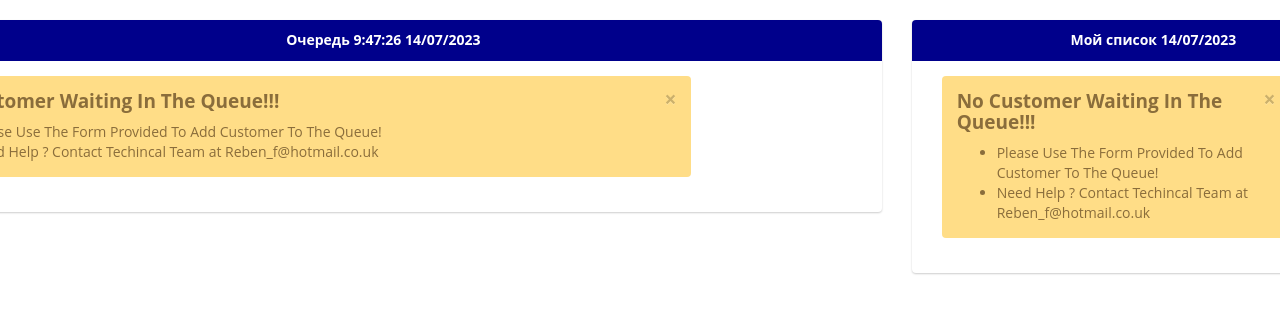
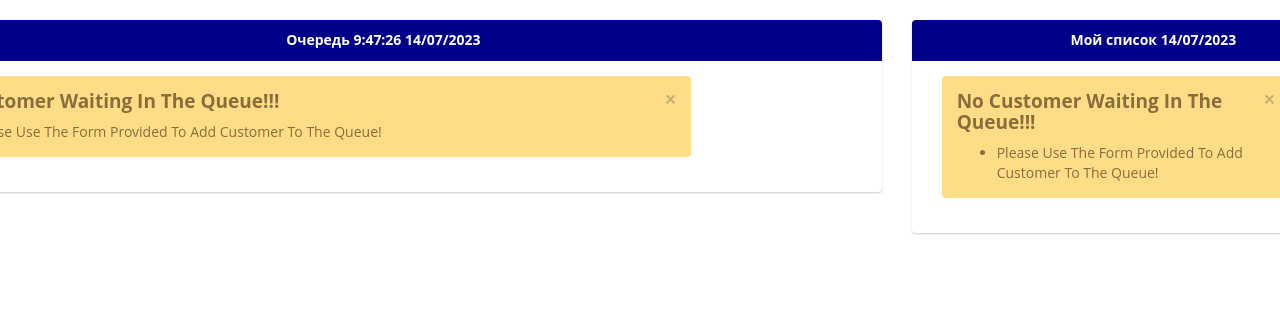
Before and after one commit to UlanZhassanov/CouncilQueue, a PHP site: page /admin.php in a window 1280 px wide; the page is wider, and only the part inside the window is pictured. Shown: the part 74-388 px from the top of that part. Run offline with PHP 8.4, Linux system fonts and the light colour scheme; the visitor is signed in with stand-in values (Sample User, id 1); data that the repository does not hold is empty; a stand-in replaces the project's code that opens the database connection; some libraries are stand-ins or nearby versions.

Commit message:
mini fixes

```diff
--- a/lib/queued-today-admin.php
+++ b/lib/queued-today-admin.php
@@ -1,13 +1,6 @@
 <?php
 
 include ('db_connector.php');
-/*
- * lib/queued-today.php
- * used for display Customer in the Queue , Called From index.php
- * Author Ruben Faraj
- * Email: Reben_f@hotmail.co.uk
- * Date : 14-05-2017
- */
 
 /*%%%%%%%%%%%%%%%% Remove Customer in the Qeueu or Record Deleting %%%%%%%%%%%%%%%%%%%%%%%%%%%%%%%%%%*/
 $action = isset($_GET['action']) ? $_GET['action'] : "";
@@ -104,7 +97,6 @@ else {
       <h4> No Customer Waiting In The Queue!!!</h4>
       <ul>
         <li>Please Use The Form Provided To Add Customer To The Queue!</li>
-        <li>Need Help ? Contact Techincal Team at Reben_f@hotmail.co.uk </li>
       </ul>
     </div><!--  alert-warning -->
   </div><!--/.col-md-8   -->
--- a/lib/queued-today.php
+++ b/lib/queued-today.php
@@ -1,13 +1,6 @@
 <?php
 
 include ('db_connector.php');
-/*
- * lib/queued-today.php
- * used for display Customer in the Queue , Called From index.php
- * Author Ruben Faraj
- * Email: Reben_f@hotmail.co.uk
- * Date : 14-05-2017
- */
 
 /*%%%%%%%%%%%%%%%% Remove Customer in the Qeueu or Record Deleting %%%%%%%%%%%%%%%%%%%%%%%%%%%%%%%%%%*/
 $action = isset($_GET['action']) ? $_GET['action'] : "";
@@ -106,7 +99,6 @@ else {
       <h4> No Customer Waiting In The Queue!!!</h4>
       <ul>
         <li>Please Use The Form Provided To Add Customer To The Queue!</li>
-        <li>Need Help ? Contact Techincal Team at Reben_f@hotmail.co.uk </li>
       </ul>
     </div><!--  alert-warning -->
   </div><!--/.col-md-8   -->
```
Also changed, not shown: add.php (+0 -10 lines), admin.php (+0 -10 lines), index.php (+0 -10 lines), lib/cancelUser.php (+0 -7 lines), lib/create.php (+0 -8 lines), lib/delete.php (+0 -8 lines), lib/doneUser.php (+0 -8 lines), lib/queued-today-index-admins.php (+0 -8 lines), lib/queued-today-index.php (+0 -8 lines), lib/takeUser.php (+0 -7 lines), login.php (+0 -10 lines).
